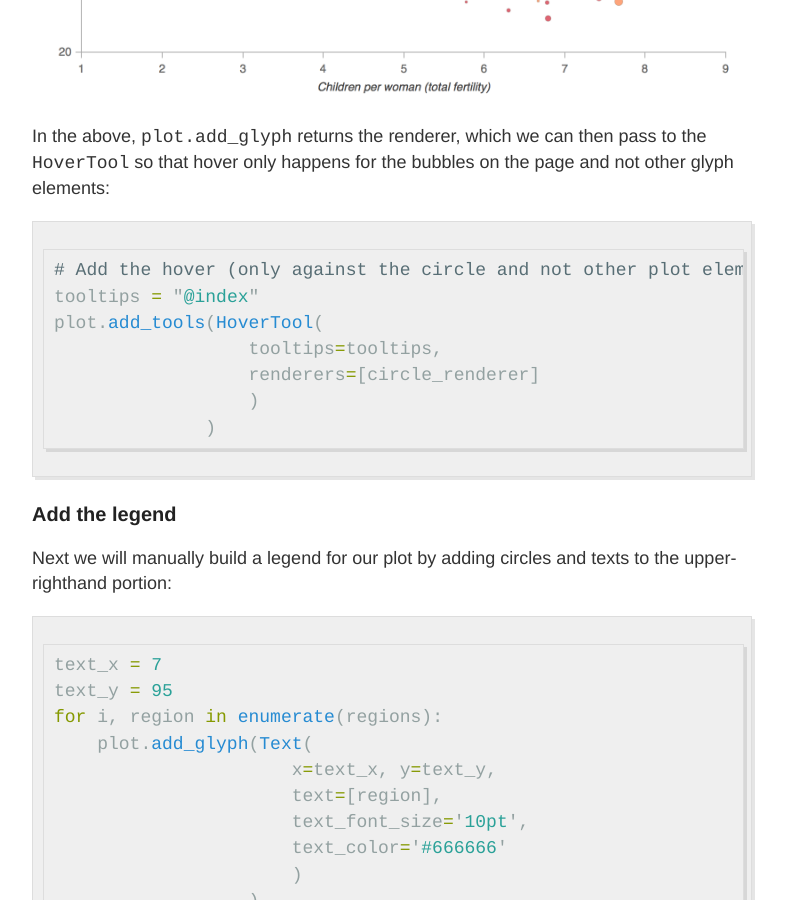
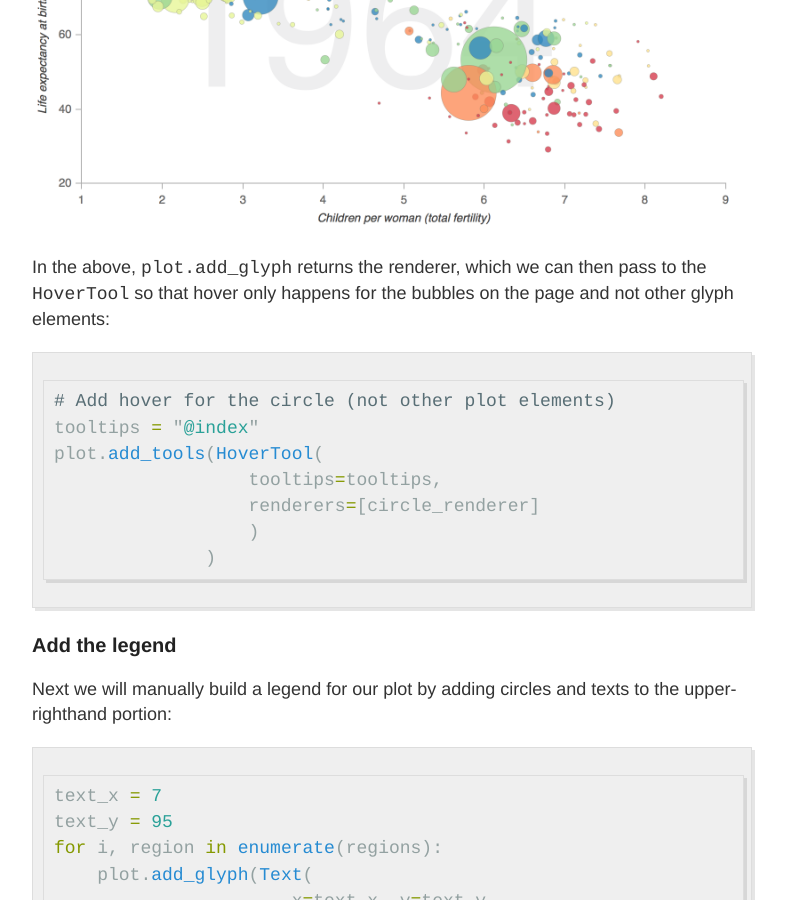
Before and after one commit to rebeccabilbro/rebeccabilbro.github.io, a Jekyll site: the page built from _posts/2017-1-1-interactive-viz-bokeh.md, in a window 1280 px wide and 900 px high, scrolled down 9683 px. Shown: the whole window, without its empty margins (248-1034 px from the left). Built offline with Jekyll 4.4.1, drawn with Linux system fonts in a browser that asks for light colours.

Commit message:
better line breaks for long code

````diff
--- a/_posts/2017-1-1-interactive-viz-bokeh.md
+++ b/_posts/2017-1-1-interactive-viz-bokeh.md
@@ -107,7 +107,9 @@
     scaling  = 200
     pop_size = np.sqrt(population / np.pi) / scaling
     min_size = 3
-    pop_size = pop_size.where(pop_size >= min_size).fillna(min_size)
+    pop_size = pop_size.where(
+                  pop_size >= min_size
+                  ).fillna(min_size)
 
     # Use pandas categories and categorize & color the regions
     regions.Group = regions.Group.astype('category')
@@ -157,7 +159,10 @@
 
 
 ```python
-dict_of_sources = dict(zip([x for x in years], ['_%s' % x for x in years]))
+dict_of_sources = dict(
+                      zip([x for x in years],
+                      ['_%s' % x for x in years])
+                      )
 
 js_source_array = str(dict_of_sources).replace("'", "")
 ```
@@ -274,7 +279,7 @@
 
 
 ```python
-# Add the hover (only against the circle and not other plot elements)
+# Add hover for the circle (not other plot elements)
 tooltips = "@index"
 plot.add_tools(HoverTool(
                   tooltips=tooltips,
````
